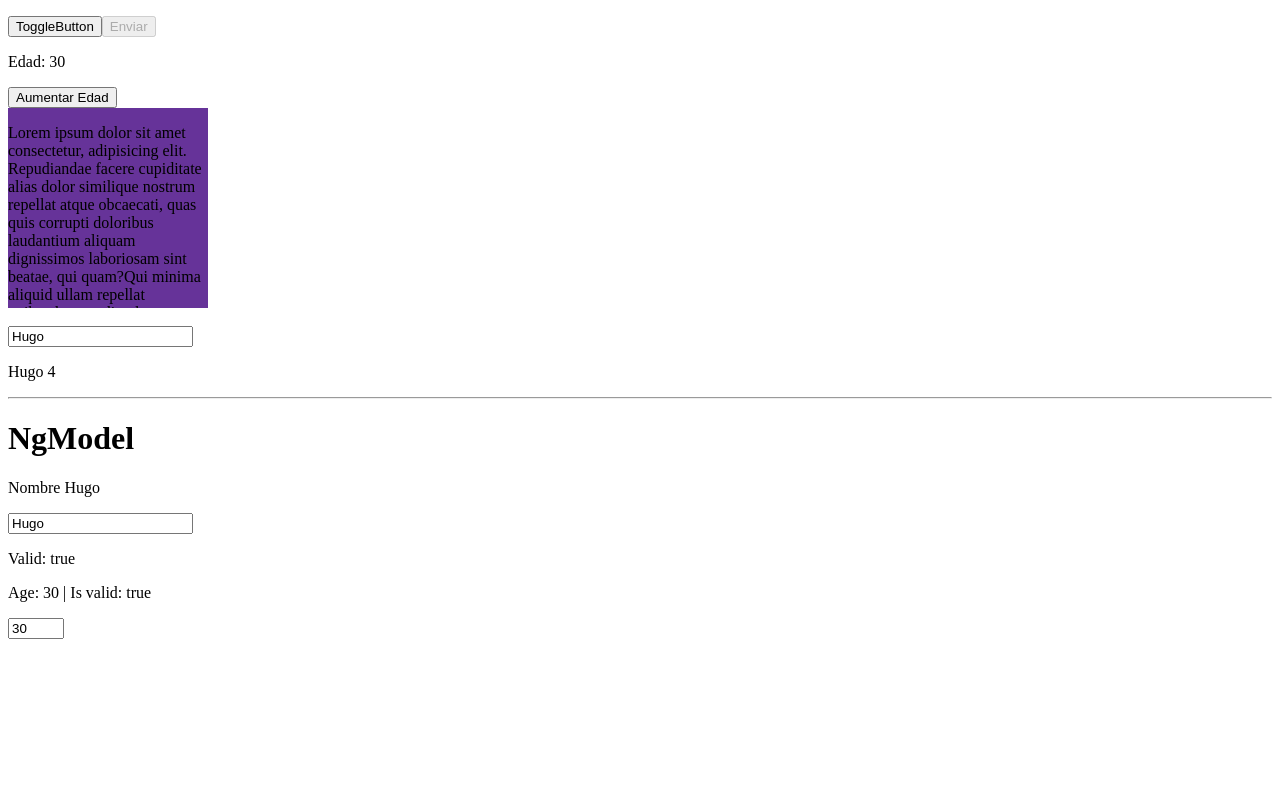
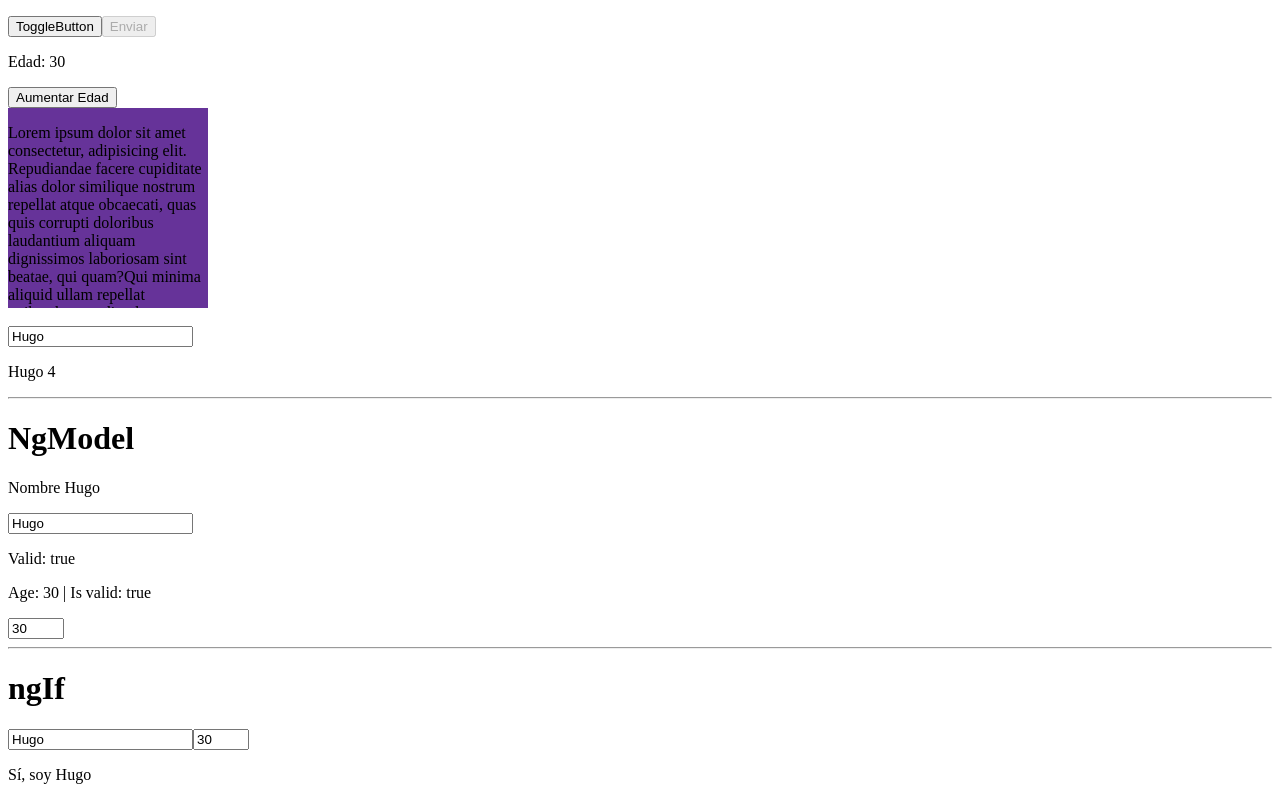
Before and after one commit to hugoy0/Platzi-Courses, an Angular app in the folder my-store/: page / in a window 1280 px wide. Shown: the part 811-1611 px from the top of the page. Before the commit the page ends 1458 px from the top, so only its background shows below. Built offline with nearby package versions, Linux system fonts and the light colour scheme.

Commit message:
feat: ngIf & ng-template

```diff
--- a/my-store/src/app/app.component.html
+++ b/my-store/src/app/app.component.html
@@ -37,3 +37,17 @@
 <p>Valid: {{ nameInput.valid }} </p>
 <p>Age: {{person.age}} | Is valid: {{ageInput.valid}} </p>
 <input type="number" max="35" min="18" #ageInput="ngModel" [(ngModel)]="person.age">
+
+<hr>
+
+<h1>ngIf</h1>
+<input type="text" #nameInput2="ngModel" [(ngModel)]="person.name" required>
+<input type="number" max="35" min="18" #ageInput2="ngModel" [(ngModel)]="person.age">
+<!-- <p *ngIf="person.name == 'Hugo'">Soy {{person.name}}</p>
+<p *ngIf="person.name != 'Hugo'">No soy Hugo, soy {{person.name}}</p> -->
+
+<p *ngIf="person.name == 'Hugo' && person.age == 30 else myBlock">Sí, soy {{person.name}}</p>
+
+<ng-template #myBlock>
+    <p>No soy la persona que estás buscando</p>
+</ng-template>
```
